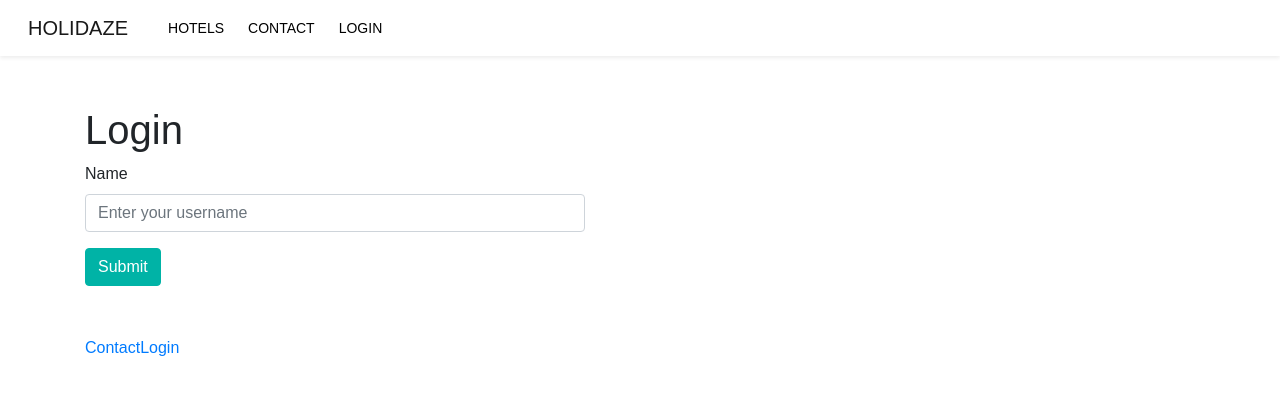
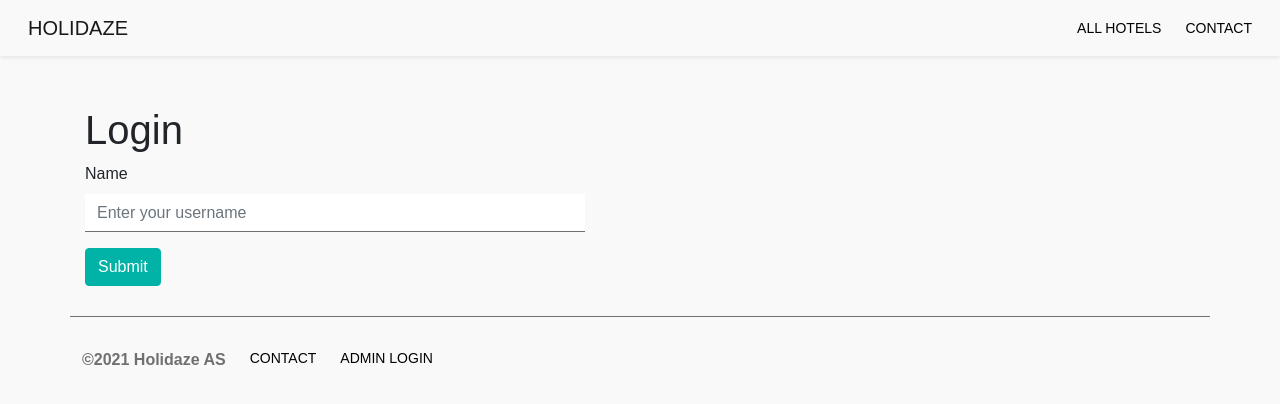
Before and after one commit to EvaSingh/project-exam-2, a React (Create React App) app: page /register in a window 1280 px wide. Shown: the top 404 px of the page. Built offline with nearby package versions, Linux system fonts and the light colour scheme; a web font is replaced by a local one.

Commit message:
Add styles

```diff
--- a/src/components/hotels/HotelItem.js
+++ b/src/components/hotels/HotelItem.js
@@ -11,7 +11,7 @@ function HotelItem({ id, hotelName, image, price}) {
       <Card.Body>
         <Card.Title>{hotelName}</Card.Title>
         <Card.Text>
-          <strong>Price:</strong> {price}
+          <p>NOK {price}/night </p>
         </Card.Text>
         <Link to={"hotel/" + id}>
           <Button variant="primary" block>
--- a/src/components/layout/Footer.js
+++ b/src/components/layout/Footer.js
@@ -9,8 +9,10 @@ function Footer() {
   const { user } = useContext(AuthContext);
 
   return (
-    <Container>
-      <Nav className="mr-auto">
+    <Container className="footer">
+      <Nav className="footer__nav">
+        <strong className="footer__text">&copy;2021 Holidaze AS</strong>
+
         <NavLink to="/contact" exact>
           Contact
         </NavLink>
@@ -21,7 +23,7 @@ function Footer() {
           <Logout />
         </>
       ) : (
-          <NavLink to="/register">Login</NavLink>
+          <NavLink to="/register">Admin login</NavLink>
       )}
       </Nav>
     </Container>
--- a/src/components/layout/Navigation.js
+++ b/src/components/layout/Navigation.js
@@ -10,25 +10,18 @@ function Navigation() {
 
   return (
     <Navbar className="shadow-sm" expand="lg">
-      <Navbar.Brand href="/">Holidaze</Navbar.Brand>
+      <Navbar.Brand className="logo" href="/">Holidaze</Navbar.Brand>
       <Navbar.Toggle aria-controls="basic-navbar-nav" />
       <Navbar.Collapse id="basic-navbar-nav">
-        <Nav className="mr-auto">
+        <Nav className="ml-auto">
         <NavLink to="/hotels" exact>
-          Hotels
+          All hotels
         </NavLink>
         <NavLink to="/contact" exact>
           Contact
         </NavLink>
 
-        {user ? (
-            <>
-            <NavLink to="/admin">Admin</NavLink>
-            <Logout />
-            </>
-        ) : (
-            <NavLink to="/register">Login</NavLink>
-        )}
+
         </Nav>
       </Navbar.Collapse>
     </Navbar>
--- a/src/sass/partials/_base.scss
+++ b/src/sass/partials/_base.scss
@@ -1,68 +1,21 @@
-/*FONTS*/
-
-$font-heading: raleway, sans-serif;
-$font-copy: europa-light, sans-serif;
-
-/*COLORS*/
-
-$color-primary: #00B3A6;
-$color-secondary: #005457;
+@import "partials/variables";
 
 html{
-
+  background-color: $color-background;
 }
 
 body{
   font-family: $font-copy;
+  background-color: $color-background;
 }
 
 h1, h2, h3{
   font-family: $font-heading;
 }
 
-a{
-  text-decoration: none;
-
-  &:hover{
-    text-decoration: none;
-  }
-}
-
-nav{
-
-  a {
-    color: black;
-    padding: 6px 12px;
-    text-decoration: none;
-    text-transform: uppercase;
-    font-size: 14px;
-
-    &:hover{
-      text-decoration: none;
-    }
-  }
-}
-
-a .navbar-brand{
+.logo{
   font-weight: 400;
   color: $color-secondary;
-}
-
-.form-group{
-  max-width: 500px;
-}
-
-.btn{
-  color: white;
-  background-color: $color-primary;
-  border-color: $color-primary;
-
-  &:hover{
-    color: $color-primary;
-    background-color: white;
-    border-color: $color-primary;
-    text-decoration: none;
-  }
 }
 
 .homepage-wrapper{
--- /dev/null
+++ b/src/sass/partials/_interface.scss
@@ -0,0 +1,78 @@
+@import "partials/variables";
+
+a{
+  color: black;
+  text-decoration: none;
+
+  &:hover{
+    text-decoration: underline;
+    color: black;
+  }
+}
+
+nav{
+
+  a {
+    color: black;
+    padding: 6px 12px;
+    text-decoration: none;
+    text-transform: uppercase;
+    font-size: 14px;
+
+    &:hover{
+      color: black;
+      text-decoration: underline;
+    }
+  }
+}
+
+.navbar-toggler,
+.navbar-toggler:focus,
+.navbar-toggler:active,
+.navbar-toggler-icon:focus {
+    outline: none;
+    border: none;
+    box-shadow: none;
+}
+
+.footer{
+  @extend nav;
+  color: $color-neutral;
+  border-top: 1px solid $color-neutral;
+}
+
+.btn{
+  color: white;
+  background-color: $color-primary;
+  border-color: $color-primary;
+
+  &:hover{
+    color: $color-primary;
+    background-color: white;
+    border-color: $color-primary;
+    text-decoration: none;
+  }
+}
+
+.round{
+  border-radius: 300px !important;
+  border: none !important;
+}
+
+.form-group{
+  max-width: 500px;
+}
+
+.form-control{
+  border: none;
+  border-bottom: 1px solid $color-neutral;
+  border-radius: 0;
+}
+.card{
+  border: none;
+  background-color: $color-background;
+
+  a{
+    text-decoration: none;
+  }
+}
--- a/src/sass/partials/_spacing.scss
+++ b/src/sass/partials/_spacing.scss
@@ -1,30 +1,43 @@
-$margin-xs:5px;
-$margin-sm:10px;
-$margin-md:20px;
-$margin-lg:30px;
-$margin-xl:50px;
+@import "partials/variables";
 
 .container{
   margin-top: $margin-xl;
+  margin-bottom: $margin-lg;
 }
+
 .container-fluid{
   padding: 0;
 }
 
 .card{
   margin-bottom: $margin-md;
+
+  &-body{
+    padding: 20px 0 20px 0;
+  }
+
+  &-title{
+    margin-bottom: 0;
+  }
 }
+
+
 
 .search{
   margin:  $margin-xl auto $margin-xl auto;
   max-width: 400px;
 }
 
-.round{
-  border-radius: 300px;
-  border: none;
-}
-
 .heading{
   margin-bottom: $margin-xl;
 }
+
+.footer{
+  margin-top: 0;
+  margin-bottom: 0;
+  padding: 25px 0;
+
+  &__text{
+    padding: 6px 12px;
+  }
+}
--- /dev/null
+++ b/src/sass/partials/_variables.scss
@@ -0,0 +1,19 @@
+/*FONTS*/
+
+$font-heading: raleway, sans-serif;
+$font-copy: europa-light, sans-serif;
+
+/*COLORS*/
+
+$color-primary: #00B3A6;
+$color-secondary: #005457;
+$color-neutral: #707070;
+$color-background: #F9F9F9;
+
+/*MARGINS*/
+
+$margin-xs:5px;
+$margin-sm:10px;
+$margin-md:20px;
+$margin-lg:30px;
+$margin-xl:50px;
--- a/src/sass/styles.scss
+++ b/src/sass/styles.scss
@@ -1 +1 @@
-@import "partials/base", "partials/spacing";
+@import "partials/base", "partials/spacing", "partials/interface";
```
